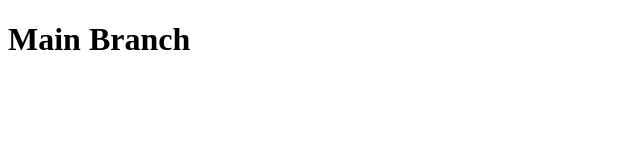
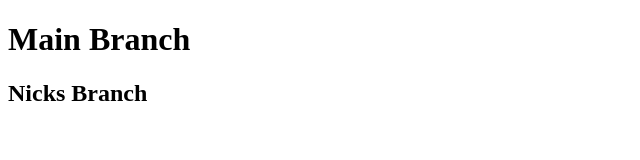
Before and after one commit to NaturalNatNee/TeamGit, a plain HTML site: page index.html/index.html in a window 1280 px wide. Shown: the whole page, without its empty margins (0-640 px from the left). Drawn offline with Linux system fonts and the light colour scheme.

Commit message:
Nick's Branch added

```diff
--- a/index.html/index.html
+++ b/index.html/index.html
@@ -7,5 +7,6 @@
 </head>
 <body>
     <h1>Main Branch</h1>
+    <h2>Nicks Branch</h2>
 </body>
 </html>
```
